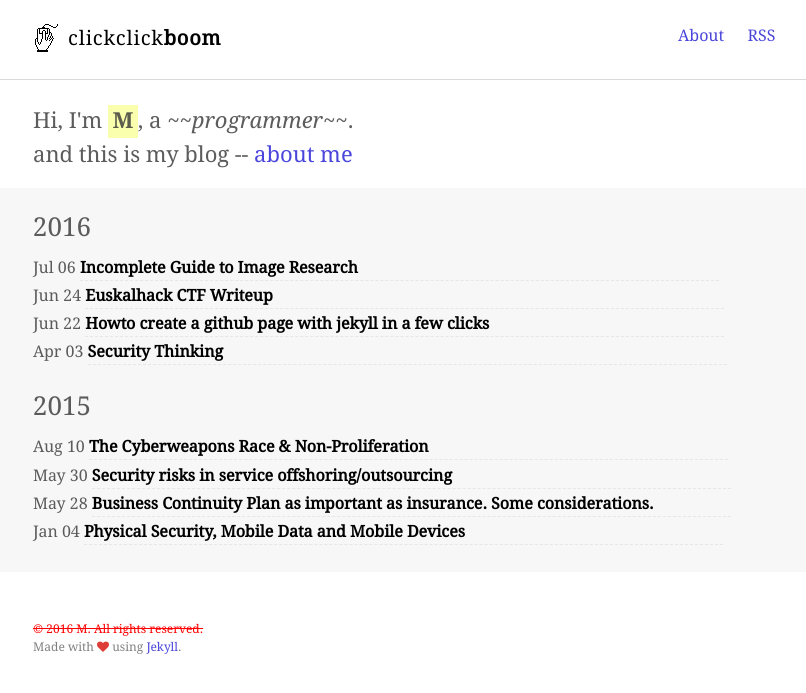
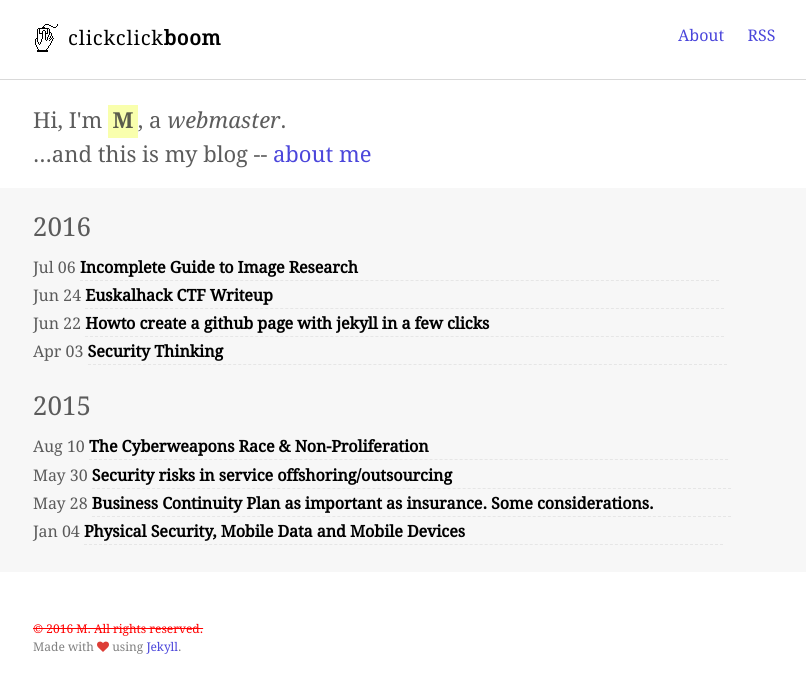
Before and after one commit to mrpnkt/mrpnkt.github.io, a Jekyll site: the page built from index.html, in a window 1280 px wide and 900 px high. Shown: the top 693 px of the window, without its empty margins (231-1037 px from the left). Built offline with Jekyll 4.4.1, drawn with Linux system fonts in a browser that asks for light colours.

Commit message:
Update _config.yml

```diff
--- a/_config.yml
+++ b/_config.yml
@@ -35,8 +35,8 @@ sass:
 # Author settings
 author:
   name     : "M"
-  job      : "~~programmer~~"
-  bio      : "and this is my blog"
+  job      : "webmaster"
+  bio      : "…and this is my blog"
   thumb    : /images/author.jpg
   email    : mr@mrpnkt.com
   url      : https://mrpnkt.github.io
```
